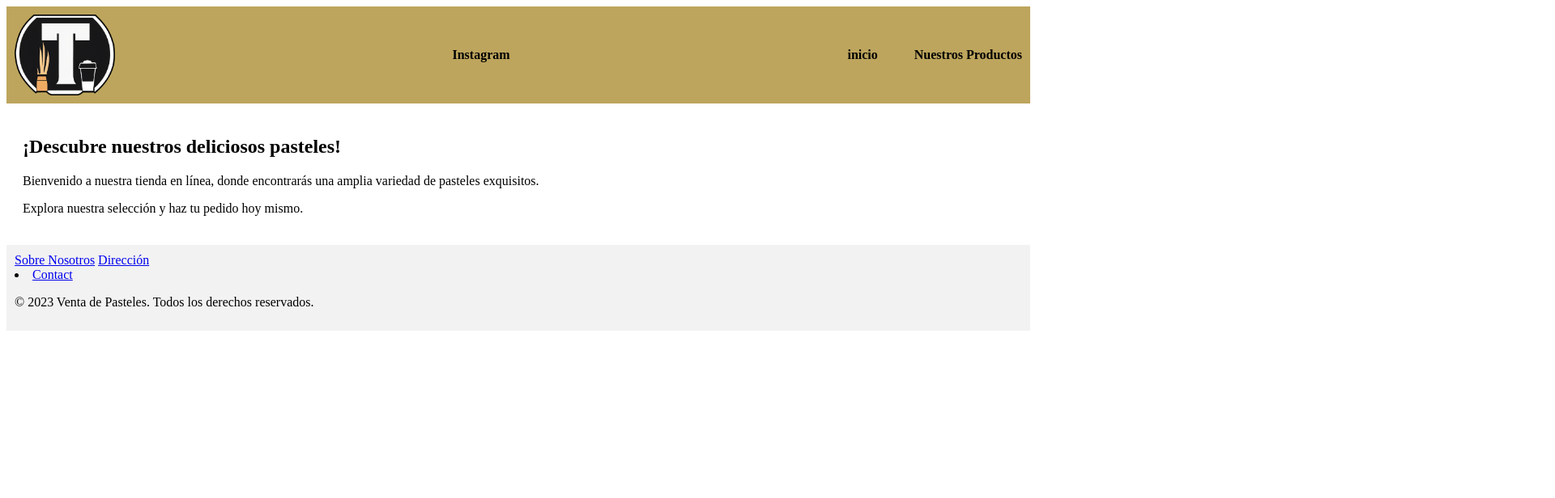
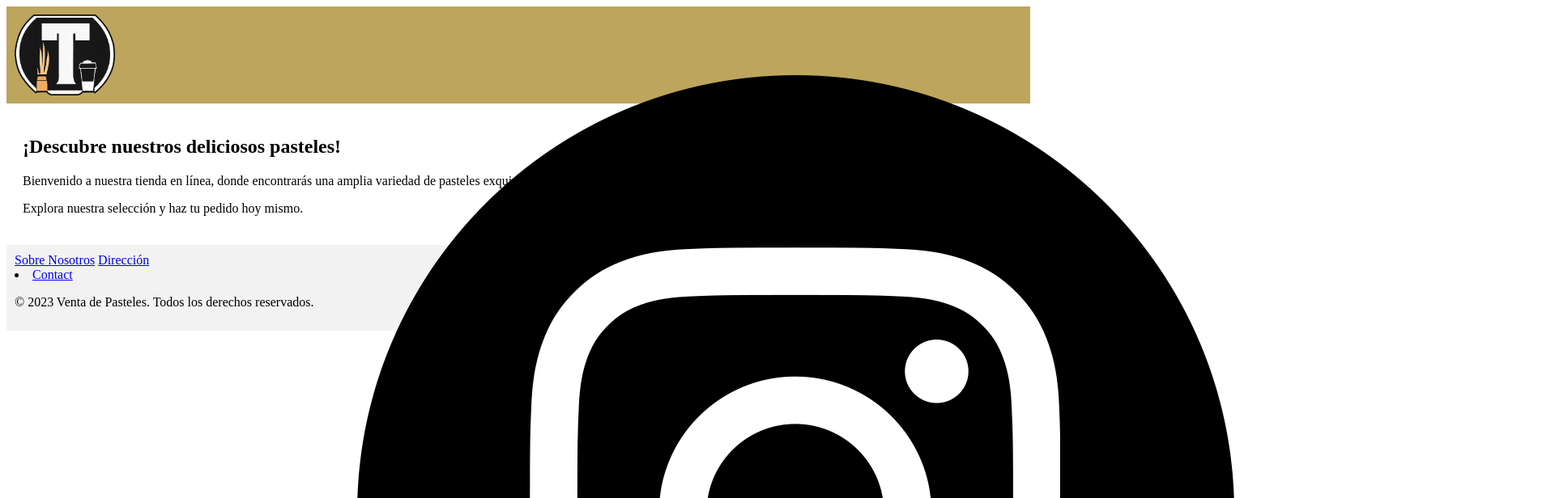
Before and after one commit to alanmol23/pasteleriatentacion, a plain HTML site: page index.html in a window 1280 px wide. Shown: the top 616 px of the page at 81% size, 1920 px wide, since content can reach past the window. Drawn offline with Linux system fonts and the light colour scheme.

```diff
--- a/index.html
+++ b/index.html
@@ -16,6 +16,7 @@
             </a>
             <div class="navbar__menu">
                 <ul class="navbar__menu_list">
+                    <img class="instagram" src="instagram.png" alt="logo instagram">
                     <li class="navbar__menu__list__item">
                         <a class="navbar__menu__list__item__link"
                             href="https://www.instagram.com/alann.jsn/">Instagram</a>
```
Also changed, not shown: instagram.png (added), logo.png (deleted).
